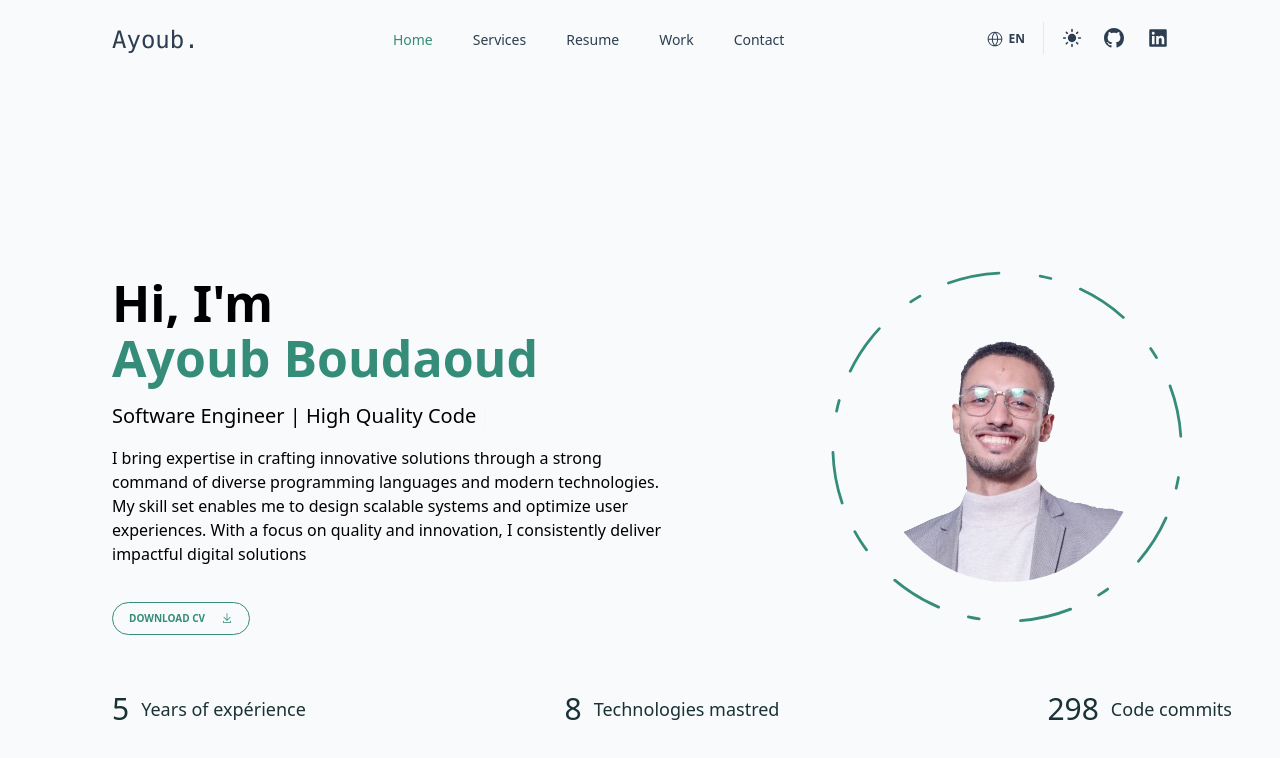
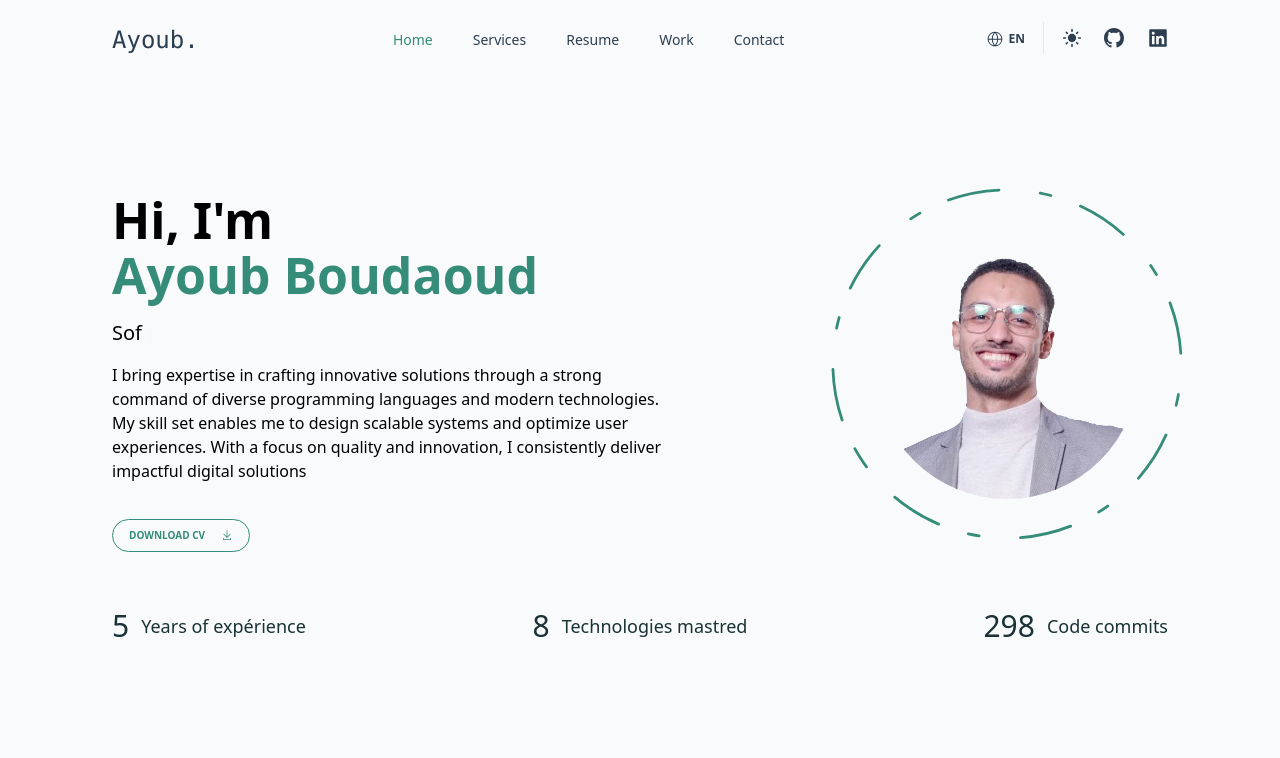
Before and after one commit to BoudaoudAyoub/Portfolio, a React (Vite) app: page / in a window 1280 px wide. Shown: the top 758 px of the page. Built offline with nearby package versions, Linux system fonts and the light colour scheme.

Commit message:
improve the texts and the style

```diff
--- a/src/layouts/mainContainer.tsx
+++ b/src/layouts/mainContainer.tsx
@@ -5,7 +5,7 @@ const MainContainer: React.FC = () => {
     return (
         <div className="h-full">
             <TopMenu />
-            <div className={`app w-full h-full child-height`} >
+            <div className={`app w-full h-full`} > {/*child-height*/}
                 <div className={`w-full h-full inline-table`} >
                     <MainRouting />
                 </div>
--- a/src/pages/Home/components/Statistics/statistics.tsx
+++ b/src/pages/Home/components/Statistics/statistics.tsx
@@ -18,7 +18,7 @@ export const Statistics = () => {
     ]
 
     return(
-        <div className="flex flex-wrap gap-6 max-w-[88vm] mx-auto xl:w-full">
+        <div className="flex flex-wrap gap-6 max-w-[88vm] mx-auto xl:w-full mr-[4rem]">
             {stats.map((item, index) => {
                 return(
                     <div className={`flex-1 flex gap-3 items-center justify-center
--- a/src/pages/Home/components/leftcontent.tsx
+++ b/src/pages/Home/components/leftcontent.tsx
@@ -9,7 +9,7 @@ export default function LeftHomeContent(){
             </h1>
             <span className="text-xl dark:text-[#F5F8FA]">
                 <Typewriter
-                    words={["Software Engineer | High Quality Code"]}
+                    words={["Software Engineer", ".NET Developer", "React Developer"]}
                     loop={0}
                     cursor
                     cursorStyle="|"
```
